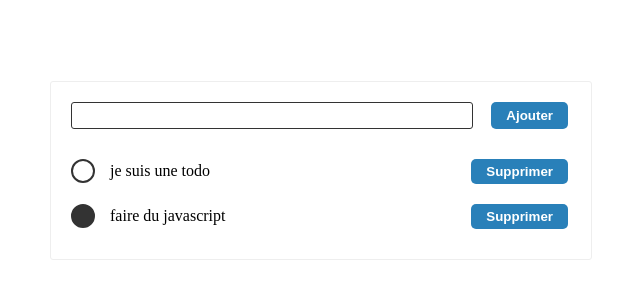
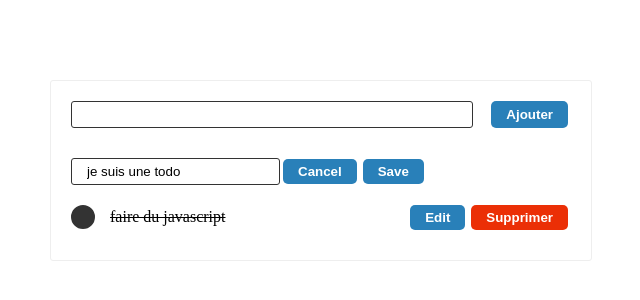
Before and after one commit to AmelieAlonah/Todo, a website built with webpack: page src/index.html in a window 1280 px wide. Shown: the part 230-530 px from the top of the page, without its empty margins (319-959 px from the left). Built offline with nearby package versions, Linux system fonts and the light colour scheme.

Commit message:
finalisation du code brut, avec apprentissage de mise en place sur eventlistener de fonctions anonymes, reste à mettre en place sous forme de module

```diff
--- a/src/assets/css/style.css
+++ b/src/assets/css/style.css
@@ -1,4 +1,3 @@
-
 body {
     min-height: 100vh;
     display: flex;
@@ -15,7 +14,7 @@ body {
     flex-direction: column;
 }
 
-form  {
+form {
     display: flex;
     margin-bottom: 20px;
 }
@@ -29,6 +28,18 @@ button {
     border-radius: 5px;
     margin: 0 3px;
     cursor: pointer;
+}
+
+button.danger {
+    background: #eb2f06;
+}
+
+button.primary {
+    background: #4a69bd;
+}
+
+button.success {
+    background: #2ed573;
 }
 
 form input {
@@ -51,7 +62,18 @@ ul {
 li {
     display: flex;
     align-items: center;
-    padding: 10px 0;
+    padding: 10px 0px;
+    cursor: pointer;
+}
+
+li:hover {
+    background: lightblue;
+    border-radius: 5px;
+    padding: 10px 0px 10px 5px;
+}
+
+li p.done {
+    text-decoration: line-through;
 }
 
 li p {
--- a/src/assets/js/index.js
+++ b/src/assets/js/index.js
@@ -1,16 +1,16 @@
-
 const ul = document.querySelector("ul");
 const form = document.querySelector("form");
 const input = document.querySelector("form > input");
 
-const todos = [
-  {
+const todos = [{
         text: "je suis une todo",
-    done: false
+        done: false,
+        editMode: true
     },
     {
         text: "faire du javascript",
-    done: true
+        done: true,
+        editMode: false
     }
 ];
 
@@ -23,7 +23,11 @@ form.addEventListener("submit", event => {
 
 const displayTodo = () => {
     const todosNode = todos.map((todo, index) => {
+        if (todo.editMode) {
+            return createTodoEditElement(todo, index);
+        } else {
             return createTodoElement(todo, index);
+        }
     });
     ul.innerHTML = "";
     ul.append(...todosNode);
@@ -33,31 +37,84 @@ const createTodoElement = (todo, index) => {
     const li = document.createElement("li");
     const buttonDelete = document.createElement("button");
     buttonDelete.innerHTML = "Supprimer";
+    const buttonEdit = document.createElement("button");
+    buttonEdit.innerHTML = "Edit";
+    buttonDelete.classList.add("danger");
     buttonDelete.addEventListener("click", event => {
         event.stopPropagation();
         deleteTodo(index);
     });
+    buttonEdit.addEventListener("click", event => {
+        event.stopPropagation();
+        toggleEditMode(index);
+    });
+    input.addEventListener("keydown", event => {
+        if (event.key === "Enter") {
+            editTodo(index, input);
+        }
+    });
+    li.addEventListener("dblclick", event => {
+        toggleEditMode(index);
+    });
     li.innerHTML = `
-    <span class="todo ${todo.done ? "done" : ""}"></span>
-    <p>${todo.text}</p>
+      <span class="todo ${todo.done ? 'done' : ''}"></span>
+      <p class="${todo.done ? "done" : ""}">${todo.text}</p>
     `;
-  li.append(buttonDelete);
     li.addEventListener("click", event => {
         toggleTodo(index);
     });
+    li.append(buttonEdit, buttonDelete);
+    return li;
+};
+
+const createTodoEditElement = (todo, index) => {
+    const li = document.createElement("li");
+    const input = document.createElement("input");
+    input.type = "text";
+    input.value = todo.text;
+    const buttonSave = document.createElement("button");
+    buttonSave.innerHTML = "Save";
+    const buttonCancel = document.createElement("button");
+    buttonCancel.innerHTML = "Cancel";
+    buttonCancel.addEventListener("click", event => {
+        event.stopPropagation();
+        toggleEditMode(index);
+    });
+    buttonSave.addEventListener("click", event => {
+        editTodo(index, input);
+    });
+    input.addEventListener("keydown", event => {
+        if (event.key === "Enter") {
+            editTodo(index, input);
+        }
+    });
+    li.addEventListener("dblclick", event => {
+        toggleEditMode(index);
+    });
+    li.append(input, buttonCancel, buttonSave);
     return li;
 };
 
 const addTodo = text => {
+    text = text.trim();
+    if (text) {
         todos.push({
-    text,
+            text: `${text[0].toUpperCase()}${text.slice(1)}`,
             done: false
         });
         displayTodo();
+    }
 };
 
 const deleteTodo = index => {
     todos.splice(index, 1);
+    displayTodo();
+};
+
+const editTodo = (index, input) => {
+    const value = input.value;
+    todos[index].text = value;
+    todos[index].editMode = false;
     displayTodo();
 };
 
@@ -66,4 +123,9 @@ const toggleTodo = index => {
     displayTodo();
 };
 
+const toggleEditMode = index => {
+    todos[index].editMode = !todos[index].editMode;
     displayTodo();
+};
+
+displayTodo();
```
Lines whose indentation alone changed are shown as unchanged.
